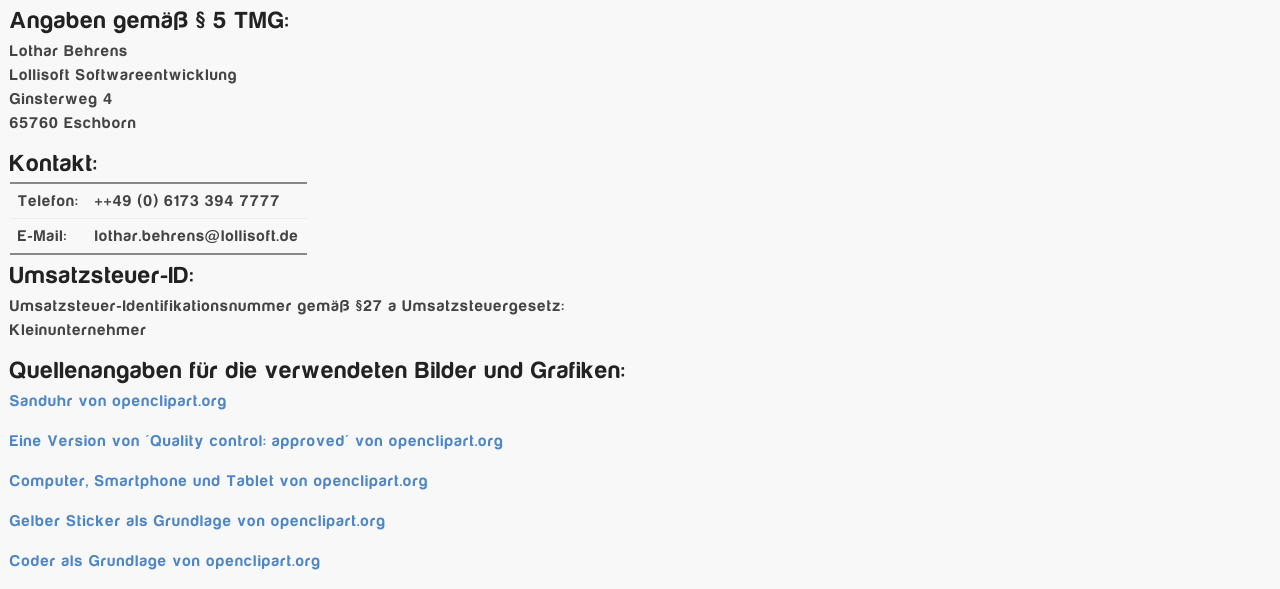
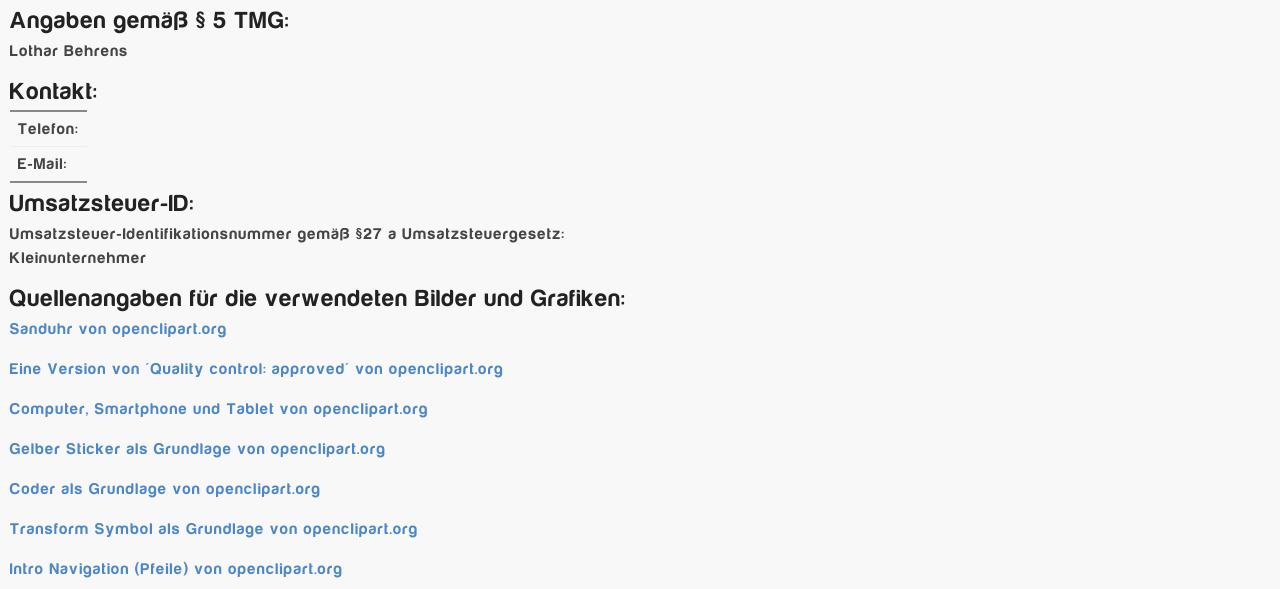
Before and after one commit to lollisoft/lollisoft.github.io, a plain HTML site: page impressum.html in a window 1280 px wide. Shown: the part 181-770 px from the top of the page. Drawn offline with Linux system fonts and the light colour scheme.

Commit message:
Removed address due to political danger

```diff
--- a/impressum.html
+++ b/impressum.html
@@ -61,16 +61,11 @@
 
 <h3>Angaben gem&auml;&szlig; &sect; 5 TMG:</h3>
 <p>Lothar Behrens<br />
-Lollisoft Softwareentwicklung<br />
-Ginsterweg 4<br />
-65760 Eschborn
 </p>
 <h3>Kontakt:</h3>
 <table><tr>
 <td>Telefon:</td>
-<td>++49 (0) 6173 394 7777</td></tr>
 <tr><td>E-Mail:</td>
-<td>lothar.behrens@lollisoft.de</td>
 </tr></table>
 <h3>Umsatzsteuer-ID:</h3>
 <p>Umsatzsteuer-Identifikationsnummer gem&auml;&szlig; &sect;27 a Umsatzsteuergesetz:<br />
```
